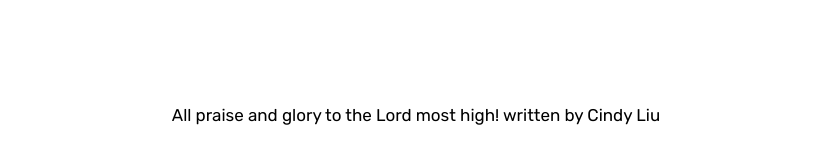
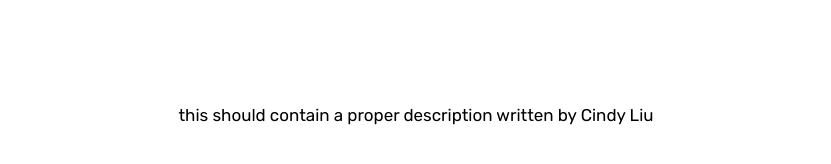
Before and after one commit to StanleyXue/StanleyXue.github.io, a Jekyll site: the page built from index.html, in a window 1280 px wide and 900 px high, scrolled down 3678 px. Shown: the part 707-871 px from the top of the window, without its empty margins (224-1055 px from the left). Built offline with Jekyll 4.4.1, drawn with Linux system fonts in a browser that asks for light colours; some web fonts are replaced; the list of posts is cut into pages by our own code; part of the change alters nothing that is shown.

Commit message:
Add files via upload

```diff
--- a/_config.yml
+++ b/_config.yml
@@ -7,10 +7,10 @@ url                          : "" # the base hostname & protocol for your site
 blog:
   title                      : His Plan
   description                  : >
-                               All praise and glory to the Lord most high!
+                               this should contain a proper description
 
 # Layout configuration
-  logo_path                  : "assets/img/cross.svg" # path to logo file
+  logo_path                  : "assets/img/dactl.svg" # path to logo file
   search_path                : # "yourgitusername.github.io"
                                # needed for searchbox in archive page
   hero_layout                : true # turn on hero layout for blog and posts
@@ -27,13 +27,13 @@ blog:
 # Author info
 author:
   fullname                  : Cindy Liu
-  rss                       : false # generate RSS feed and show it's icon in header
-  mail                      : xingxing@hisplan.info # change to your e-mail address
+  rss                       : true # generate RSS feed and show it's icon in header
+  mail                      : your@email.com # change to your e-mail address
   twitter                   : twitter-user-name
-  github                    :
-  youtube                   : Cindy Liu
-  stackoverflow             :
-  disqus                    : His Plan # your disqus site name
+  github                    : github-user-name
+  youtube                   : youtube-user-name
+  stackoverflow             : stackoverflow-user-name
+  disqus                    : dactl # your disqus site name
   google_analytics          : # 'UA-XXXXXXXX-X'
   photo                     : "uploads/me2.png"
   photo2x                   : "uploads/me.png"
```
